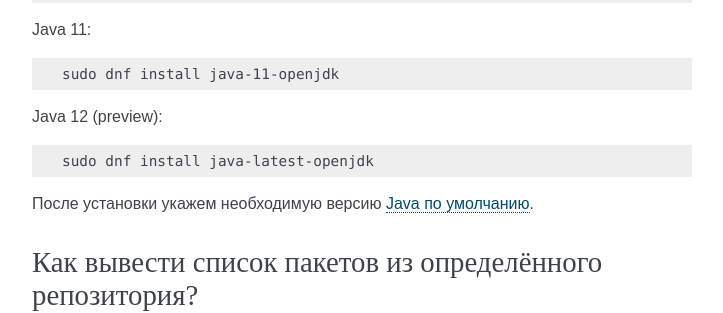
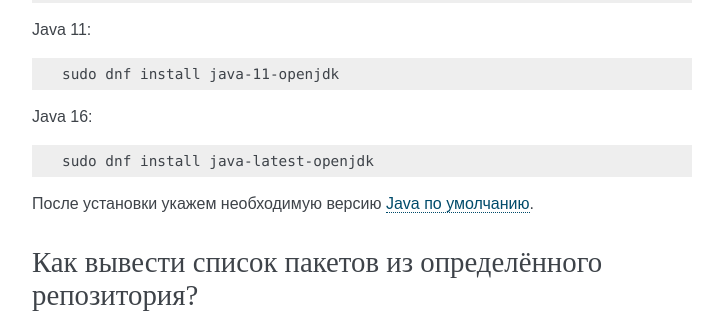
Before and after one commit to RussianFedora/FAQ, a Sphinx documentation site: the page built from source/package-manager.rst, in a window 1280 px wide and 900 px high, scrolled down 10072 px. Shown: the part 152-465 px from the top of the window, without its empty margins (388-1111 px from the left). Built offline with Sphinx 7.4.7, drawn with Linux system fonts in a browser that asks for light colours; comment, search, counter and statistics services are not loaded.

Commit message:
Актуализация версии Java

```diff
--- a/source/package-manager.rst
+++ b/source/package-manager.rst
@@ -569,7 +569,7 @@ Java 11:
 
     sudo dnf install java-11-openjdk
 
-Java 12 (preview):
+Java 16:
 
 .. code-block:: text
 
```
